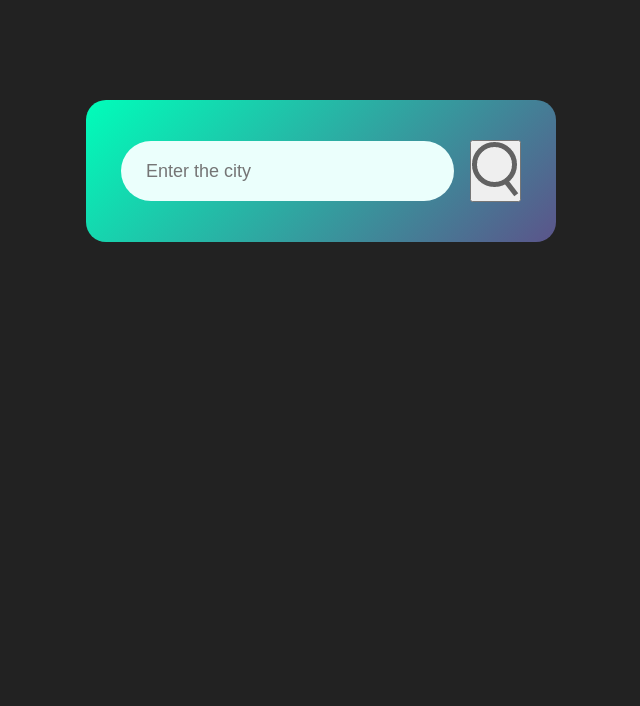
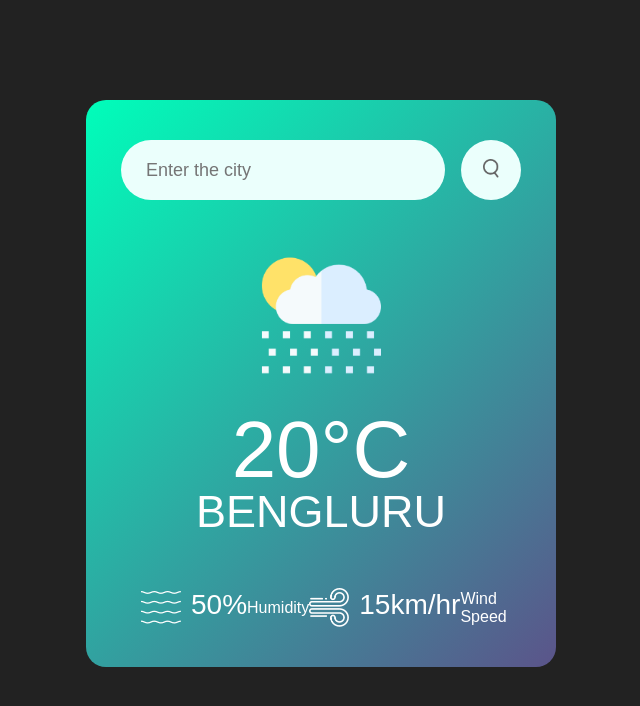
Before and after one commit to Thomas-Sunil/webprojects, a plain HTML site: page WEATHER FORECAST/index.html in a window 1280 px wide. Shown: the whole page, without its empty margins (319-959 px from the left). Drawn offline with Linux system fonts and the light colour scheme.

Commit message:
FRONT END COMPLETE

```diff
--- a/WEATHER FORECAST/index.html
+++ b/WEATHER FORECAST/index.html
@@ -12,6 +12,23 @@
             <input type="text" placeholder="Enter the city" spellcheck="false">
             <button><img src="images/search.png"></button>
         </div>
+        <div class="weather">
+            <img src="images/rain.png" alt="RAINING CLOUDS" class="weather-icon">
+            <h1 class="temp">20°C</h1>
+            <h2 class="city">BENGLURU</h2>
+            <div class="details">
+                <div class="columns">
+                    <img src="images/humidity.png">
+                    <p class="humidity">50%</p>
+                    <p>Humidity</p>
+                </div>
+                <div class="columns">
+                    <img src="images/wind.png">
+                    <p class="wind">15km/hr</p>
+                    <p>Wind Speed</p>
+                </div>
+            </div>
+        </div>
     </div>
 </body>
 </html>
--- a/WEATHER FORECAST/style.css
+++ b/WEATHER FORECAST/style.css
@@ -37,3 +37,52 @@ body
     margin-right: 16px;
     font-size: 18px;
 }
+.searchbox button{
+    border: 0;
+    outline: 0;
+    background: #ebfffc;
+    border-radius: 50%;
+    width: 60px;
+    height: 60px;
+    cursor: pointer;
+}
+.searchbox button img{
+    width: 16px;
+}
+.weather-icon{
+    width: 170px;
+    margin-top: 30px;
+}
+.weather h1{
+    font-size: 80px;
+    font-weight: 500;
+}
+.weather h2{
+    font-size: 45px;
+    font-weight: 400;
+    margin-top: -10px;
+}
+.details{
+    display: flex;
+    align-items: center;
+    justify-content: space-between;
+    padding: 0 20px;
+    margin-top: 50px;
+
+}
+.columns{
+    display: flex;
+    align-items: center;
+    text-align: left;
+
+
+}
+.columns img{
+    width: 40px;
+    margin-right: 10px;
+
+}
+.wind, .humidity{
+    font-size: 28px;
+    margin-top: -6px;
+}
```
